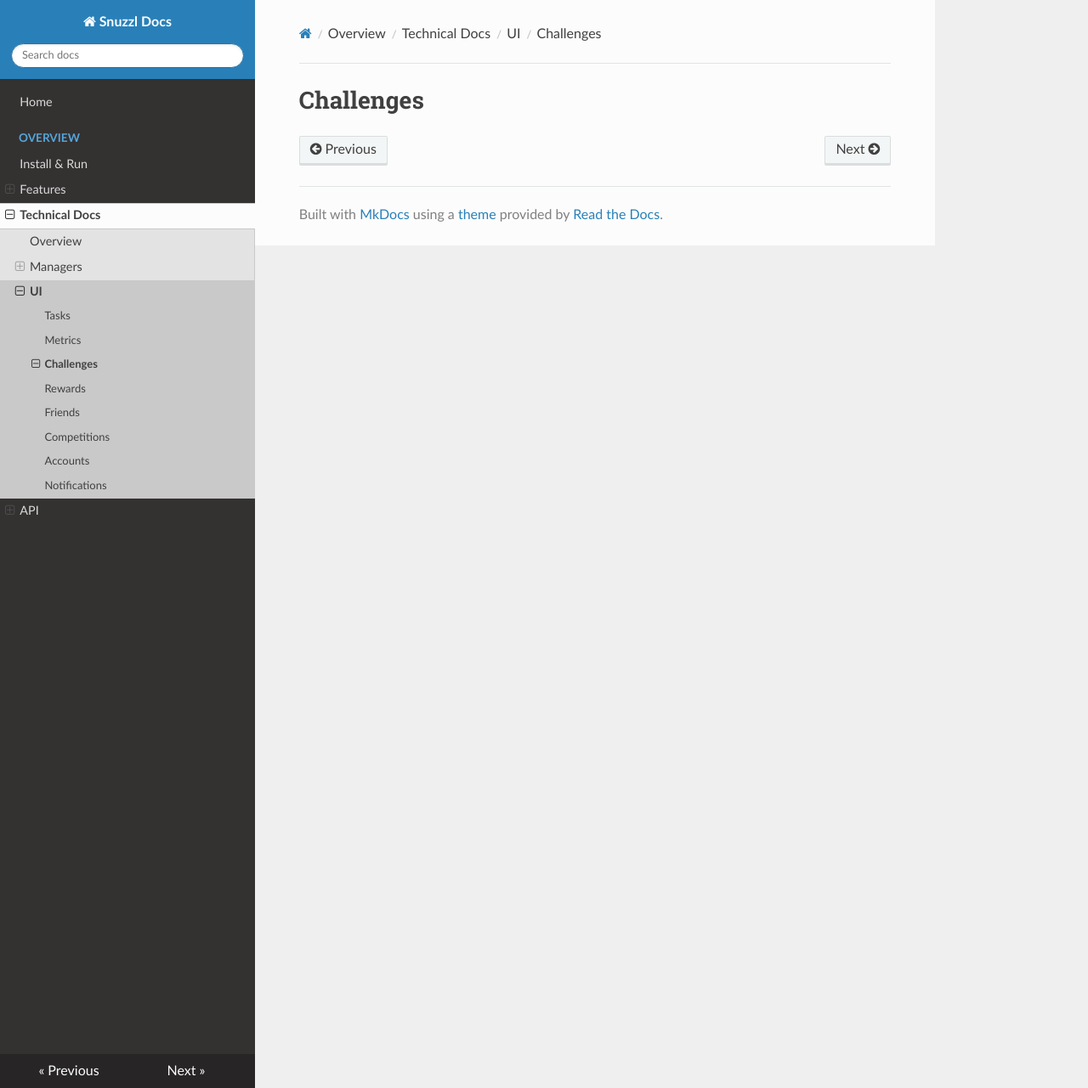
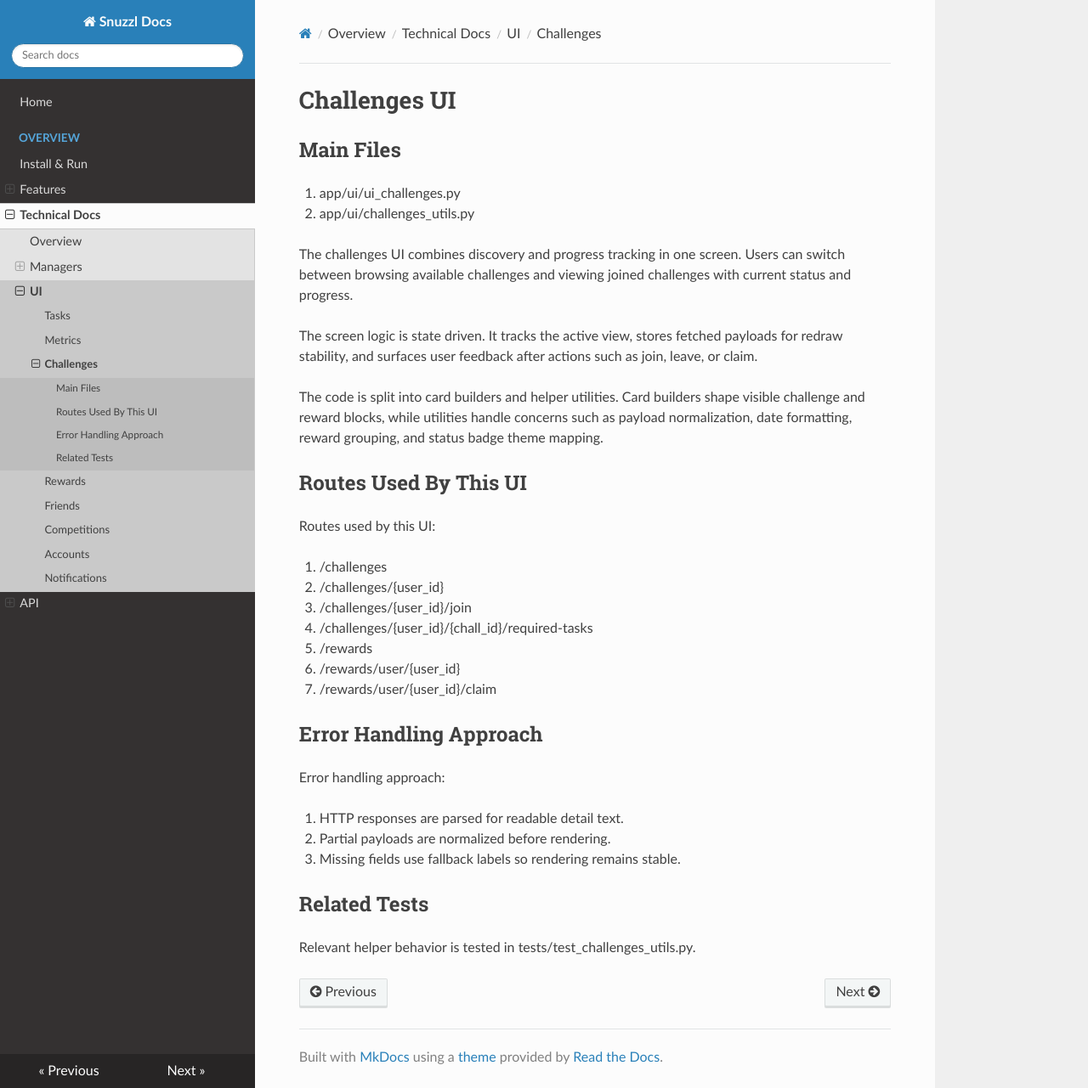
Before and after one commit to Snuzzl/snuzzl, an MkDocs documentation site: the page built from docs/technical-docs/ui/challenges.md, in a window 1280 px wide and 1281 px high. Shown: the whole window at 85% size. Built offline with MkDocs 1.6.1, drawn with Linux system fonts in a browser that asks for light colours; nearby versions of some CDN libraries.

Commit message:
document challenges and rewards ui

```diff
--- a/docs/technical-docs/ui/challenges.md
+++ b/docs/technical-docs/ui/challenges.md
@@ -1 +1,36 @@
-# Challenges
+# Challenges UI
+
+## Main Files
+
+1. app/ui/ui_challenges.py
+2. app/ui/challenges_utils.py
+
+The challenges UI combines discovery and progress tracking in one screen. Users can switch between browsing available challenges and viewing joined challenges with current status and progress.
+
+The screen logic is state driven. It tracks the active view, stores fetched payloads for redraw stability, and surfaces user feedback after actions such as join, leave, or claim.
+
+The code is split into card builders and helper utilities. Card builders shape visible challenge and reward blocks, while utilities handle concerns such as payload normalization, date formatting, reward grouping, and status badge theme mapping.
+
+## Routes Used By This UI
+
+Routes used by this UI:
+
+1. /challenges
+2. /challenges/{user_id}
+3. /challenges/{user_id}/join
+4. /challenges/{user_id}/{chall_id}/required-tasks
+5. /rewards
+6. /rewards/user/{user_id}
+7. /rewards/user/{user_id}/claim
+
+## Error Handling Approach
+
+Error handling approach:
+
+1. HTTP responses are parsed for readable detail text.
+2. Partial payloads are normalized before rendering.
+3. Missing fields use fallback labels so rendering remains stable.
+
+## Related Tests
+
+Relevant helper behavior is tested in tests/test_challenges_utils.py.
```
Also changed, not shown: docs/technical-docs/ui/rewards.md (+26 -1 lines).
